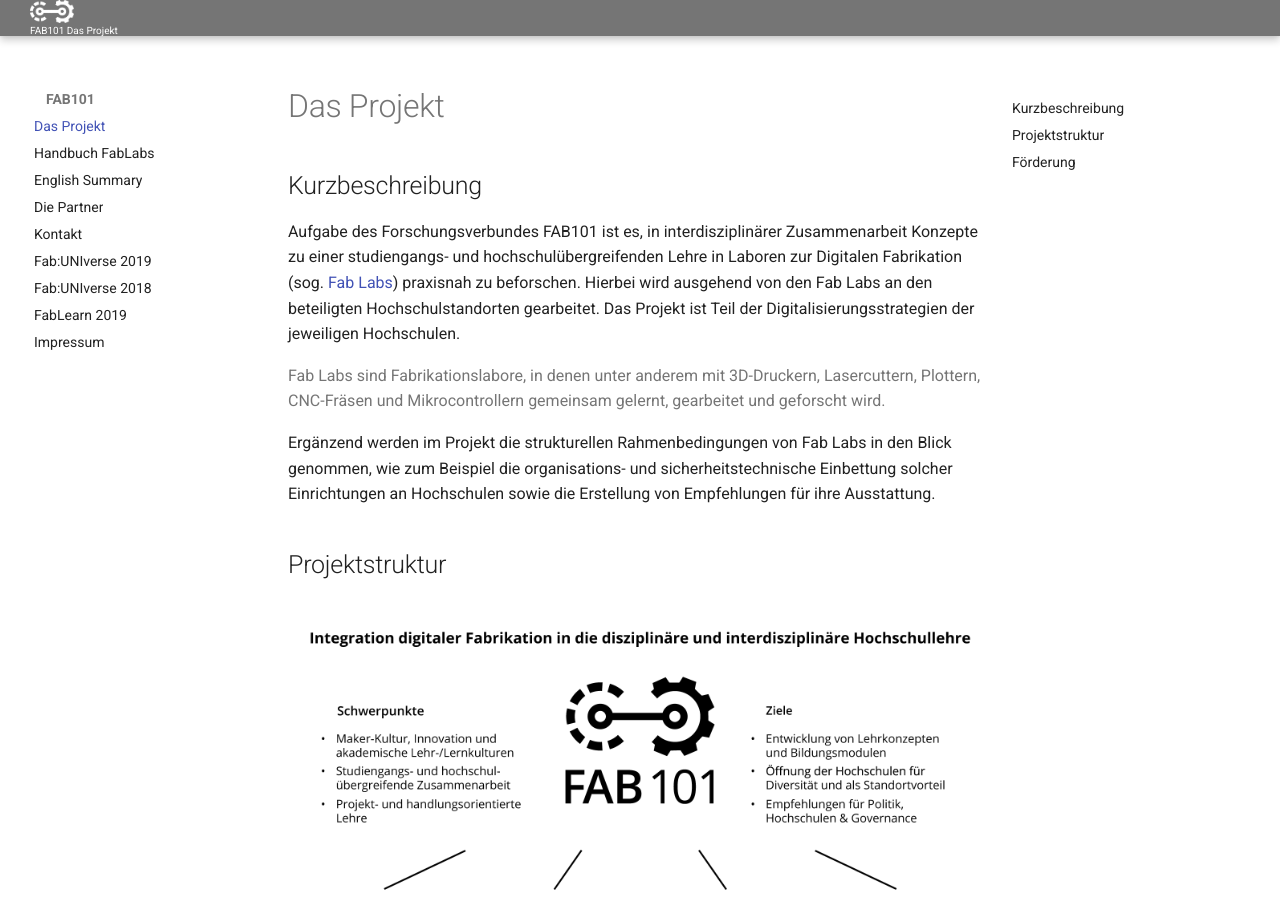
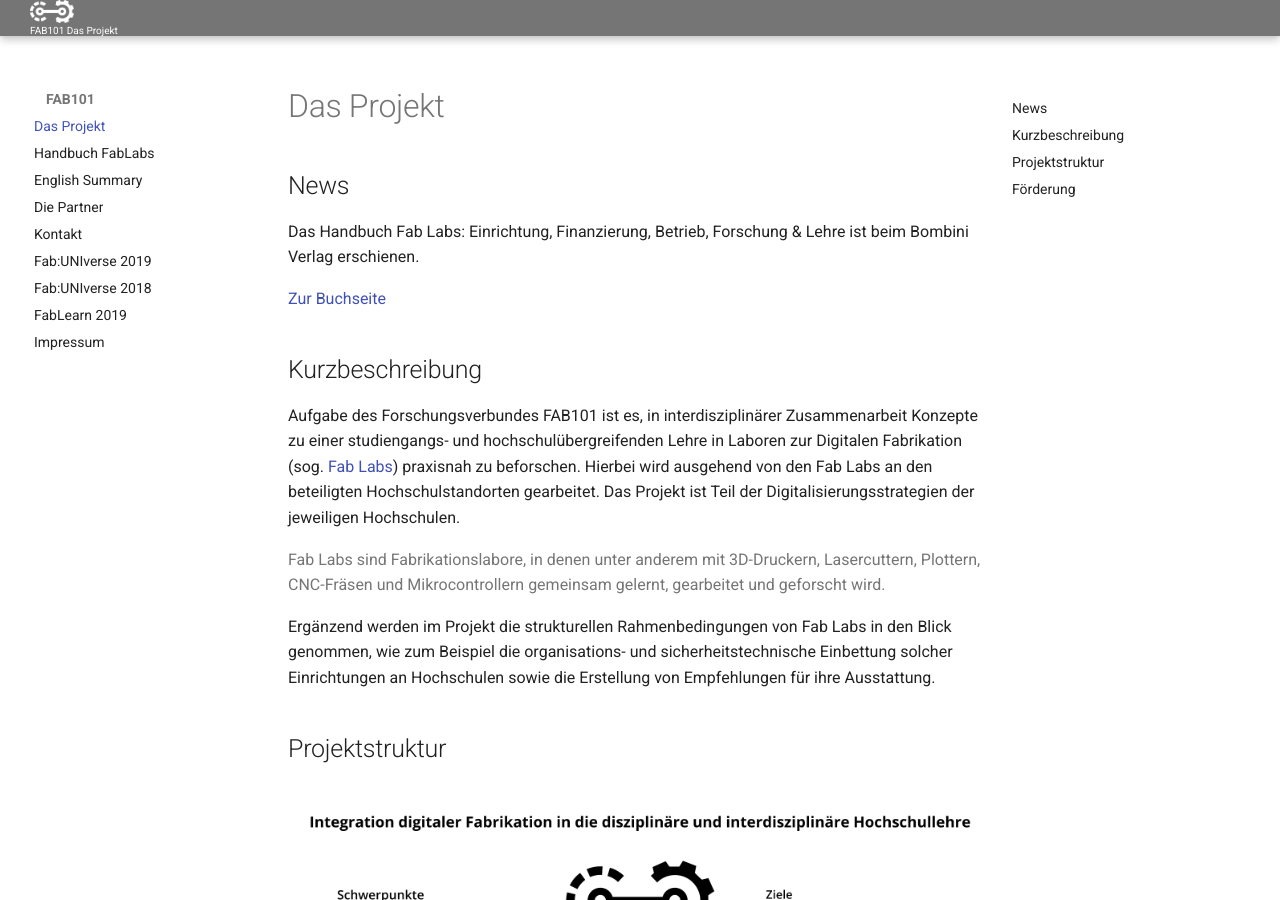
Before and after one commit to FabLabSiegen/fab101-docs, an MkDocs documentation site: the page built from docs/index.md, in a window 1280 px wide and 900 px high. Built offline with MkDocs 1.6.1 and Material for MkDocs 9.7.7, drawn with Linux system fonts in a browser that asks for light colours.

Commit message:
Update index.md

```diff
--- a/docs/index.md
+++ b/docs/index.md
@@ -1,3 +1,8 @@
+## News
+
+Das Handbuch Fab Labs: Einrichtung, Finanzierung, Betrieb, Forschung & Lehre ist beim Bombini Verlag erschienen.
+> [Zur Buchseite](buch)
+
 ## Kurzbeschreibung
 
 Aufgabe des Forschungsverbundes FAB101 ist es, in interdisziplinärer Zusammenarbeit Konzepte zu einer studiengangs- und hochschulübergreifenden Lehre in Laboren zur Digitalen Fabrikation (sog. [Fab Labs](https://de.wikipedia.org/wiki/FabLab)) praxisnah zu beforschen. Hierbei wird ausgehend von den Fab Labs an den beteiligten Hochschulstandorten gearbeitet. Das Projekt ist Teil der Digitalisierungsstrategien der jeweiligen Hochschulen.
```
